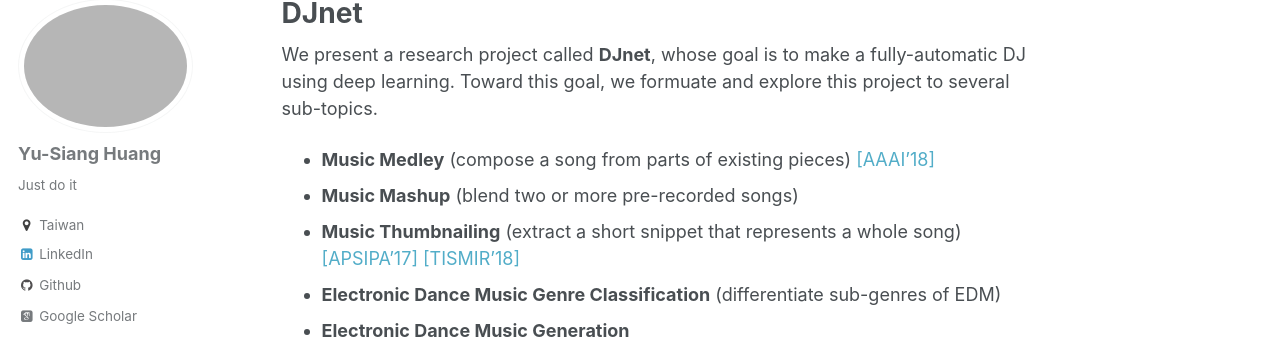
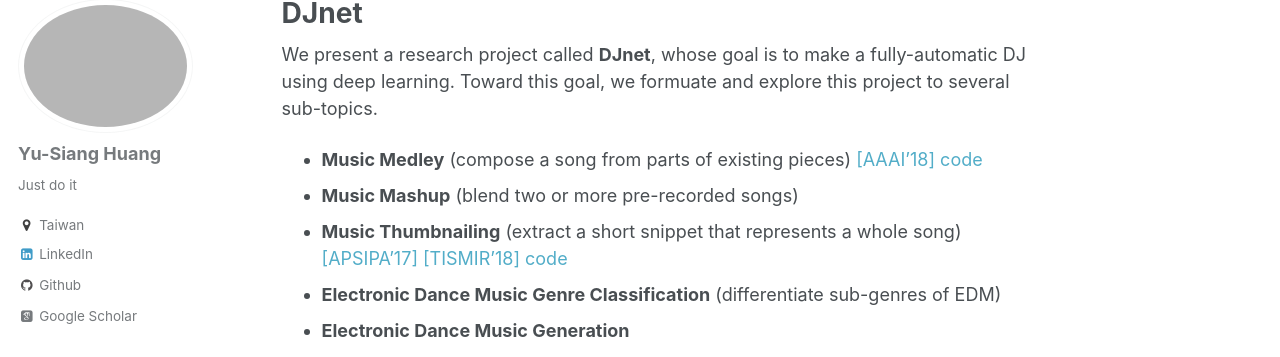
Before and after one commit to remyhuang/remyhuang.github.io, a Jekyll site: the page built from _pages/djnet.md, in a window 1280 px wide. Shown: the part 119-476 px from the top of the page. Built offline with Jekyll 4.4.1, drawn with Linux system fonts in a browser that asks for light colours; some web fonts are replaced.

Commit message:
Update djnet.md

```diff
--- a/_pages/djnet.md
+++ b/_pages/djnet.md
@@ -6,9 +6,9 @@ author_profile: true
 
 We present a research project called __DJnet__, whose goal is to make a fully-automatic DJ using deep learning.
 Toward this goal, we formuate and explore this project to several sub-topics.
-* __Music Medley__ (compose a song from parts of existing pieces) [\[AAAI'18\]](https://arxiv.org/pdf/1709.04384.pdf)
+* __Music Medley__ (compose a song from parts of existing pieces) [\[AAAI'18\]](https://arxiv.org/pdf/1709.04384.pdf) [code](https://github.com/remyhuang/music-puzzle-games)
 * __Music Mashup__ (blend two or more pre-recorded songs)
-* __Music Thumbnailing__ (extract a short snippet that represents a whole song) [\[APSIPA'17\]](https://remyhuang.github.io/files/huang17apsipa.pdf) [\[TISMIR'18\]](https://transactions.ismir.net/articles/10.5334/tismir.14/)
+* __Music Thumbnailing__ (extract a short snippet that represents a whole song) [\[APSIPA'17\]](https://remyhuang.github.io/files/huang17apsipa.pdf) [\[TISMIR'18\]](https://transactions.ismir.net/articles/10.5334/tismir.14/) [code](https://github.com/remyhuang/pop-music-highlighter)
 * __Electronic Dance Music Genre Classification__ (differentiate sub-genres of EDM)
 * __Electronic Dance Music Generation__
 
```
